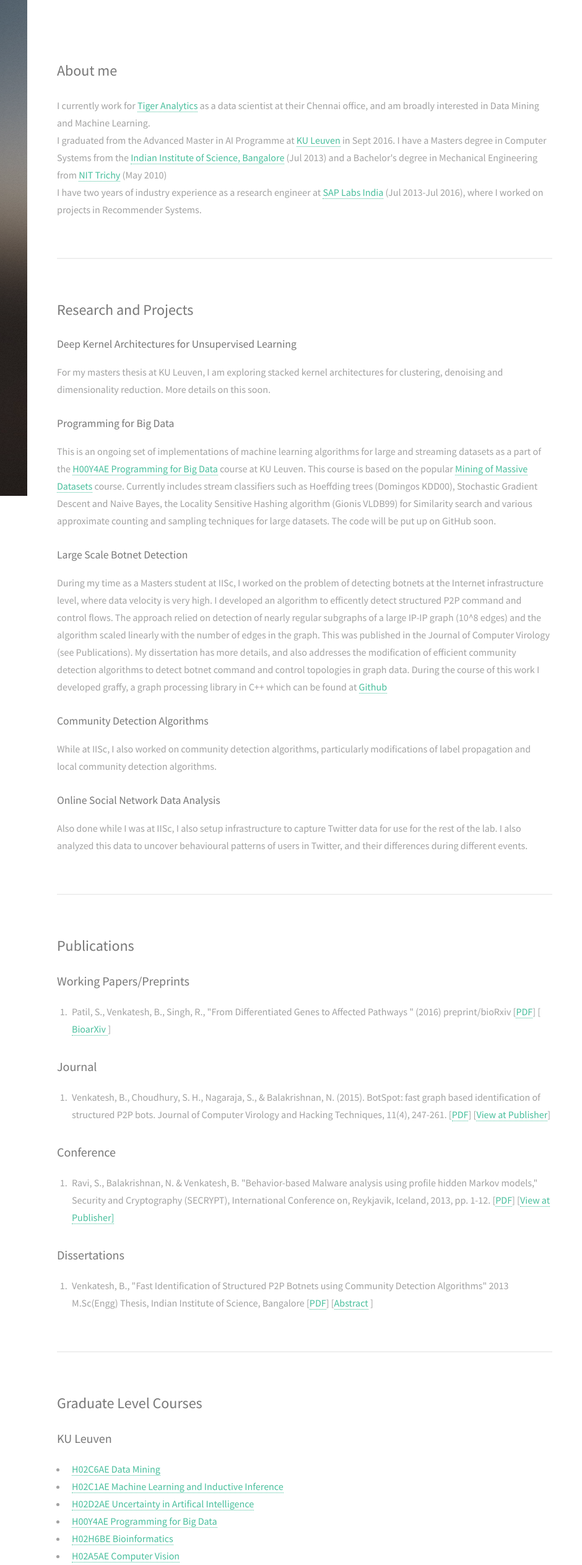
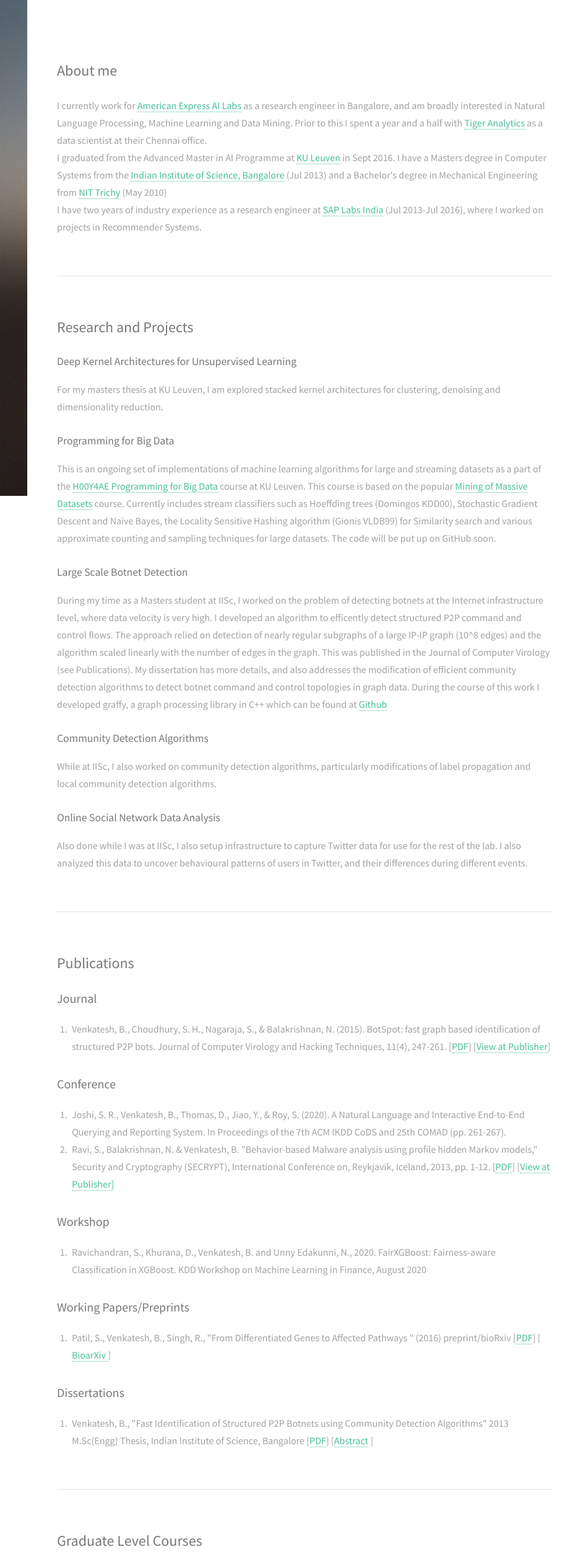
Before and after one commit to bhatturam/bhatturam.github.io, a plain HTML site: page index.html in a window 1280 px wide. Shown: the top 2525 px of the page at 62% size, 340-1280 px from the left. Drawn offline with Linux system fonts and the light colour scheme.

Commit message:
Update index.html

```diff
--- a/index.html
+++ b/index.html
@@ -30,7 +30,7 @@
 				<!-- One -->
 					<section id="bio">
 						<h2>About me</h2>
-                                                I currently work for <a href="http://www.tigeranalytics.com/">Tiger Analytics</a> as a data scientist at their Chennai office, and am broadly interested in Data Mining and Machine Learning. <br/>
+                                                I currently work for <a href="https://www.americanexpress.com/in/careers/ai-labs.html"> American Express AI Labs</a> as a research engineer in Bangalore, and am broadly interested in Natural Language Processing, Machine Learning and Data Mining. Prior to this I spent a year and a half with <a href="http://www.tigeranalytics.com/">Tiger Analytics</a> as a data scientist at their Chennai office.<br/>
 						I graduated from the Advanced Master in AI Programme at <a href="http://www.kuleuven.be">KU Leuven</a> in Sept 2016.
 						I have a Masters degree in Computer Systems from the  <a href="http://www.iisc.ernet.in">Indian Institute of Science, Bangalore</a>  (Jul 2013) and a
 						Bachelor's degree in Mechanical Engineering from <a href="http://www.nitt.edu/">NIT Trichy</a>  (May 2010) <br/>
@@ -39,7 +39,7 @@
 					<section id="projects">
 						<h2>Research and Projects</h2>
 						<h4>Deep Kernel Architectures for Unsupervised Learning</h4>
-						For my masters thesis at KU Leuven, I am exploring stacked kernel architectures for clustering, denoising and dimensionality reduction. More details on this soon.<br/><br/>
+						For my masters thesis at KU Leuven, I am explored stacked kernel architectures for clustering, denoising and dimensionality reduction.<br/><br/>
 						<h4>Programming for Big Data</h4>
 						This is an ongoing set of implementations of machine learning algorithms for large and streaming datasets as a part of the <a href="https://onderwijsaanbod.kuleuven.be/2015/syllabi/e/H00Y4AE.htm">H00Y4AE Programming for Big Data</a> course at KU Leuven. This course is based on the popular <a href="http://www.mmds.org/">Mining of Massive Datasets</a> course.
 						Currently includes stream classifiers such as Hoeffding trees (Domingos KDD00), Stochastic Gradient Descent and Naive Bayes, the Locality Sensitive Hashing algorithm (Gionis VLDB99) for Similarity search and various approximate counting and sampling techniques for large datasets. The code will be put up on GitHub soon.<br/><br/>
@@ -54,17 +54,23 @@
 						</section>
 						<section id="publications">
 						<h2>Publications</h2>
-						<h3>Working Papers/Preprints</h3>
-						<ol>
-							<li>Patil, S., Venkatesh, B., Singh, R., "From Differentiated Genes to Affected Pathways " (2016) preprint/bioRxiv [<a href="files/2016pr.pdf">PDF</a>] [<a href="http://biorxiv.org/content/early/2016/02/07/038901.abstract"> BioarXiv </a>]</li>
-						</ol>
+
 						<h3>Journal</h3>
 						<ol>
 							<li>Venkatesh, B., Choudhury, S. H., Nagaraja, S., &amp; Balakrishnan, N. (2015). BotSpot: fast graph based identification of structured P2P bots. Journal of Computer Virology and Hacking Techniques, 11(4), 247-261. [<a href="files/2015botspot.pdf">PDF</a>] [<a href="http://link.springer.com/article/10.1007/s11416-015-0250-2">View at Publisher</a>]</li>
 						</ol>
 						<h3>Conference</h3>
 						<ol>
+							<li>Joshi, S. R., Venkatesh, B., Thomas, D., Jiao, Y., & Roy, S. (2020). A Natural Language and Interactive End-to-End Querying and Reporting System. In Proceedings of the 7th ACM IKDD CoDS and 25th COMAD (pp. 261-267).</li>
 							<li>Ravi, S., Balakrishnan, N. &amp; Venkatesh, B. "Behavior-based Malware analysis using profile hidden Markov models," Security and Cryptography (SECRYPT), International Conference on, Reykjavik, Iceland, 2013, pp. 1-12. [<a href="files/2013hmm.pdf">PDF</a>] [<a href="http://ieeexplore.ieee.org/xpls/abs_all.jsp?arnumber=7223167&tag=1">View at Publisher]</a></li>
+						</ol>
+						<h3>Workshop</h3>
+						<ol>
+							<li>Ravichandran, S., Khurana, D., Venkatesh, B. and Unny Edakunni, N., 2020. FairXGBoost: Fairness-aware Classification in XGBoost. KDD Workshop on Machine Learning in Finance, August 2020</li>
+						</ol>
+						<h3>Working Papers/Preprints</h3>
+						<ol>
+							<li>Patil, S., Venkatesh, B., Singh, R., "From Differentiated Genes to Affected Pathways " (2016) preprint/bioRxiv [<a href="files/2016pr.pdf">PDF</a>] [<a href="http://biorxiv.org/content/early/2016/02/07/038901.abstract"> BioarXiv </a>]</li>
 						</ol>
 						<h3>Dissertations</h3>
 						<ol>
@@ -89,6 +95,8 @@
 						</ul>
 						<h3>IISc Bangalore</h3>
 						<ul>
+							<li><a href="http://cce.iisc.ernet.in/prof-courses.html">CCE-AUG-2019 Deep Reinforcement Learning</a></li>
+							<li><a href="http://cce.iisc.ernet.in/prof-courses.html">CCE-AUG-2019 Reinforcement Learning</a></li>
 							<li><a href="http://www.csa.iisc.ernet.in/academics/academics-courses-desc.php">E0 219 Probability and Statistics</a></li>
 							<li><a href="http://www.csa.iisc.ernet.in/academics/academics-courses-desc.php">E0 232 Linear Algebra</a></li>
 							<li><a href="http://cds.iisc.in/courses/course-descriptions/">SE 292 High Performance Computing</a></li>
```
